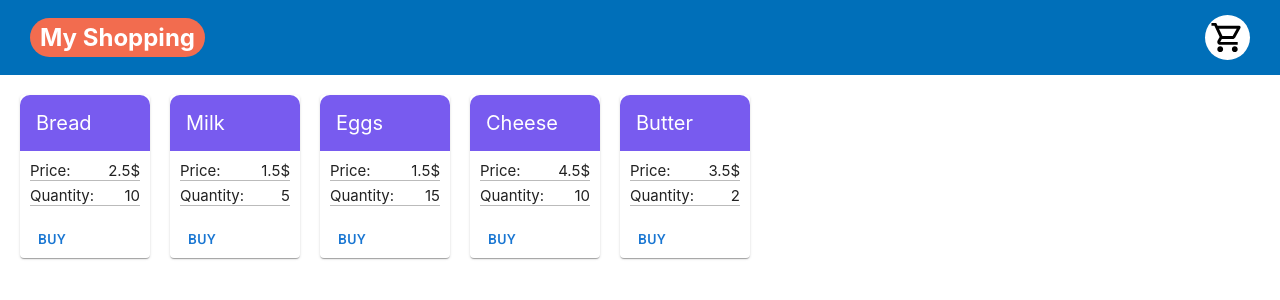
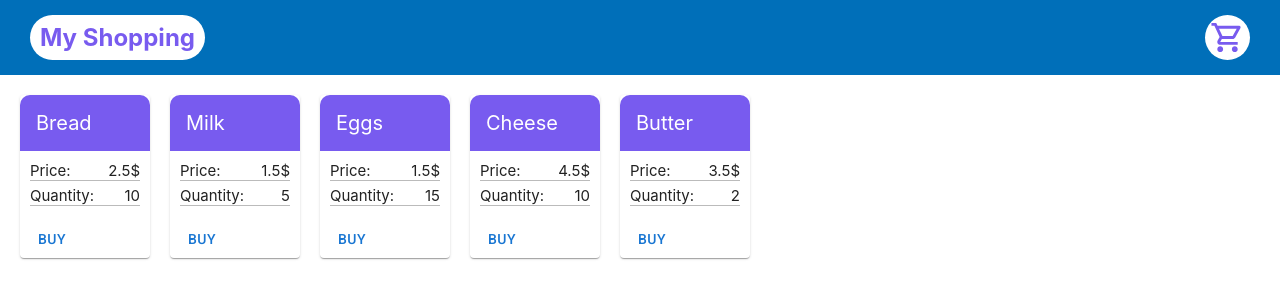
Before and after one commit to NondasNF/shopping-cart-react-redux, a React (Create React App) app: page / in a window 1280 px wide. Shown: the top 300 px of the page. Built offline with nearby package versions, Linux system fonts and the light colour scheme.

Commit message:
add navbar style

```diff
--- a/src/components/Navbar.css
+++ b/src/components/Navbar.css
@@ -12,13 +12,19 @@
   background-color: #006fb9;
   height: 75px;
   padding: 0 30px;
+  color: #785bef;
+  box-sizing: border-box;
 }
 
 .navbar__title {
-  background-color: #f26c4f;
-  color: #ffffff;
+  background-color: #ffffff;
+  color: #785bef;
   padding: 5px 10px;
   border-radius: 50px;
+  height: 35px;
+  display: flex;
+  align-items: center;
+  justify-content: center;
 }
 
 .navbar__title__text {
@@ -29,7 +35,7 @@
   display: flex;
   align-items: center;
   justify-content: center;
-  background-color:#ffffff;
+  background-color:#785bef;
   border-radius: 50px;
   padding: 5px;
   width: 35px;
@@ -41,6 +47,6 @@
   color: #785bef
 }
 
-.navbar__basket__button__show {
+.navbar__basket__button__close {
   color: #ffffff
 }
--- a/src/components/Navbar.js
+++ b/src/components/Navbar.js
@@ -15,11 +15,11 @@ function Navbar ({showBasket}) {
       <div className="navbar__basket">
       <div className="navbar__basket__button" onClick={() => (dispatch(toggleBasket()))}
         style={{
-          backgroundColor: showBasket ? '#f26c4f' : '#ffffff',
+          backgroundColor: showBasket ? '#785bef' : '#ffffff',
         }}>
         {showBasket ?
-         <RemoveShoppingCartOutlined className="navbar__basket__button__show" fontSize="large"/> :
-         <ShoppingCartOutlined className="navbar__basket__button__close" fontSize="large"/>
+         <RemoveShoppingCartOutlined className="navbar__basket__button__close" fontSize="large"/> :
+         <ShoppingCartOutlined className="navbar__basket__button__show" fontSize="large"/>
         }
       </div>
       </div>
```
